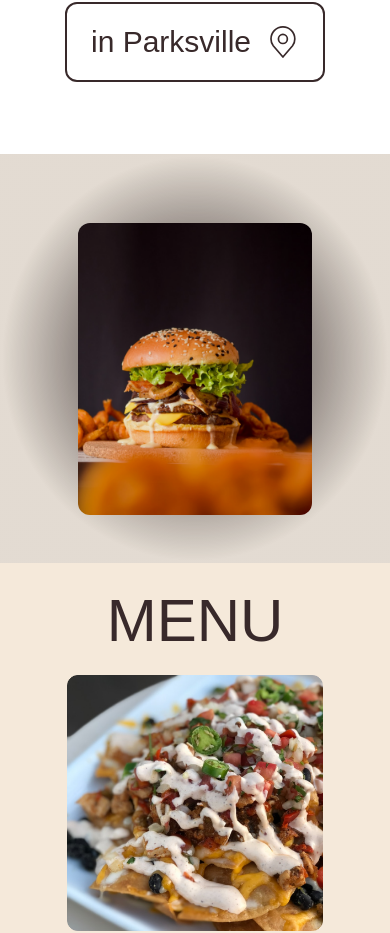
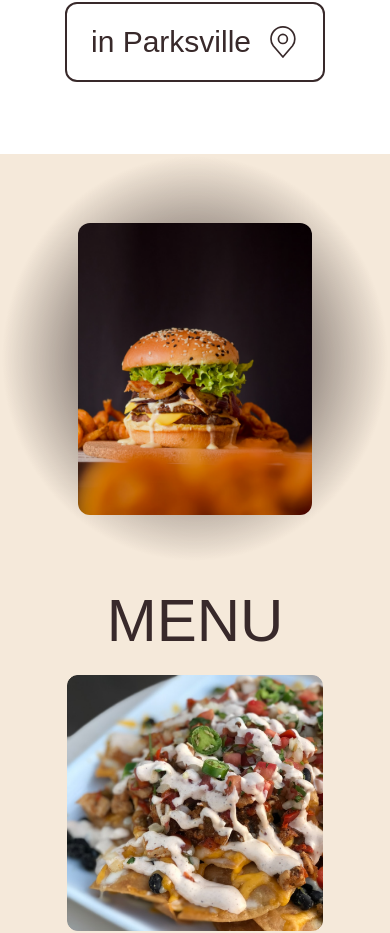
Before and after one commit to suyashrastogi7/back40grill, a React (Create React App) app: page / in a window 390 px wide. Shown: the part 1088-2021 px from the top of the page. Built offline with nearby package versions, Linux system fonts and the light colour scheme; what react-locomotive-scroll would draw is missing.

Commit message:
updated logo

```diff
--- a/src/Components/Footer/index.js
+++ b/src/Components/Footer/index.js
@@ -11,7 +11,7 @@ const Footer = () => {
       <div className="md:inline-block hidden ">
         <div className="grid grid-cols-5 gap-2 text-white justify-center">
           <div>
-            <h1 className="2xl:text-4xl lg:text-3xl md:text-3xl my-5">LOGO</h1>
+            <img src={logo} alt="logo" className="h-36 ml-9 mt-7" />
           </div>
           <div>
             <h1 className="2xl:text-4xl lg:text-3xl md:text-3xl uppercase my-5">
@@ -54,7 +54,11 @@ const Footer = () => {
               alt="up arrow"
               className="h-12 w-12 mx-auto my-5 cursor-pointer hover:opacity-75 transition ease-in-out"
               onClick={() => {
-                window.scrollTo(0, 0);
+                window.scrollTo({
+                  top: 0,
+                  left: 0,
+                  behavior: "smooth",
+                });
               }}
             />
             <h1 className="2xl:text-2xl md:text-xl text-center">Back to Top</h1>
@@ -79,9 +83,7 @@ const Footer = () => {
       <div className="inline-block md:hidden">
         <div className="md:grid md:grid-cols-5 flex flex-col md:text-left text-center gap-2 text-white md:justify-center justify-start">
           <div>
-            <h1 className="2xl:text-4xl lg:text-3xl md:text-3xl text-3xl my-5">
-              LOGO
-            </h1>
+            <img src={logo} alt="logo" className="h-36 mx-auto mb-4" />
           </div>
           <div>
             <h1 className="2xl:text-4xl lg:text-3xl md:text-3xl text-3xl uppercase md:my-5 my-1">
@@ -121,7 +123,7 @@ const Footer = () => {
         </h1>
       </div>
 
-      <img src={Union} className="mt-7 h-12" alt="thankyou" />
+      <img src={Union} className="mt-7 h-12 pb-1" alt="thankyou" />
     </div>
   );
 };
--- a/src/Components/Intro/index.css
+++ b/src/Components/Intro/index.css
@@ -14,8 +14,17 @@
 }
 
 .custom-shadow {
-  background: radial-gradient(55% 55% at 50% 50%, #1D1213 0%, rgba(196, 196, 196, 0.375) 90%);
+  background: radial-gradient(55% 55% at 50% 50%, #1D1213 0%, rgba(196, 196, 196, 0) 90%);
   background-blend-mode: multiply;
   position: absolute;
   top: 0;
 }
+
+@media only screen and (max-width: 500px) {
+  .custom-shadow {
+    background: radial-gradient(55% 55% at 50% 50%, #1D1213 0%, rgba(196, 196, 196, 0) 90%);
+  background-blend-mode: multiply;
+  position: absolute;
+  top: 0;
+  }
+}
```
Also changed, not shown: src/Images/logo.svg.
